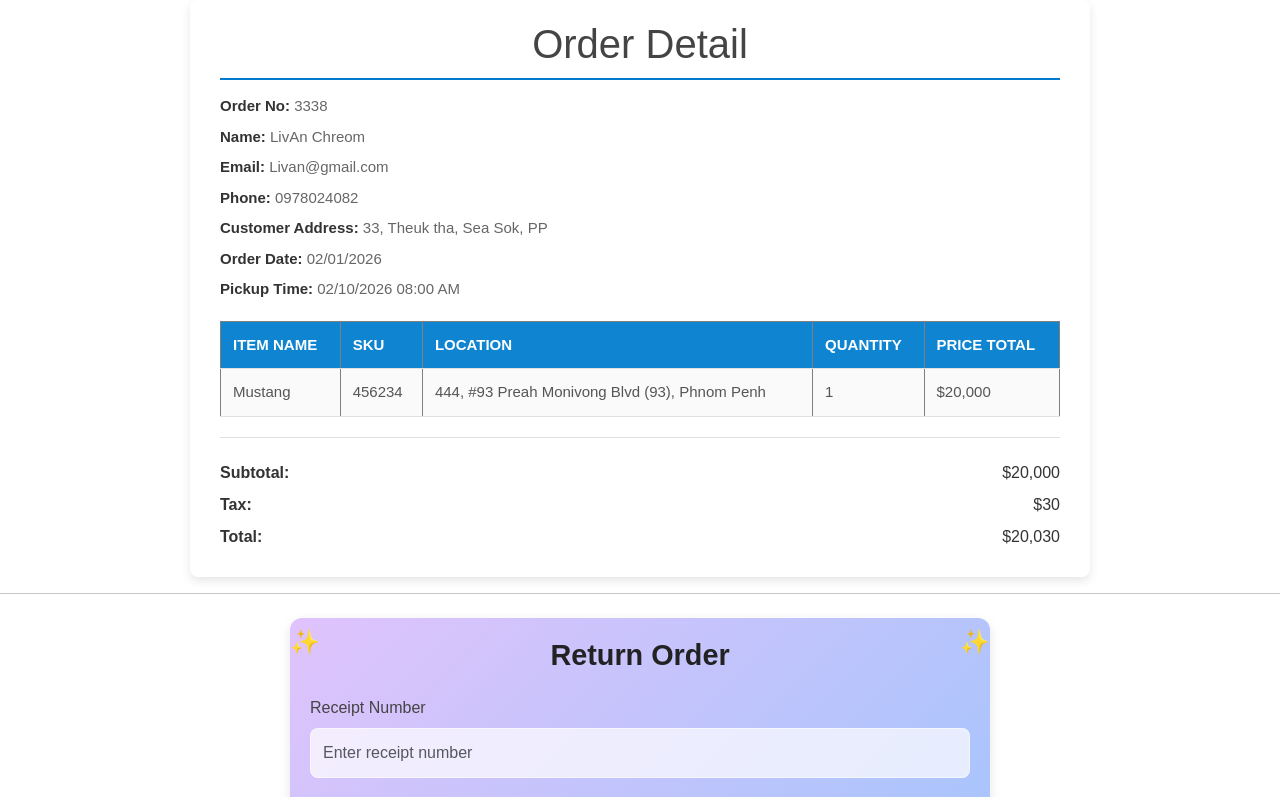
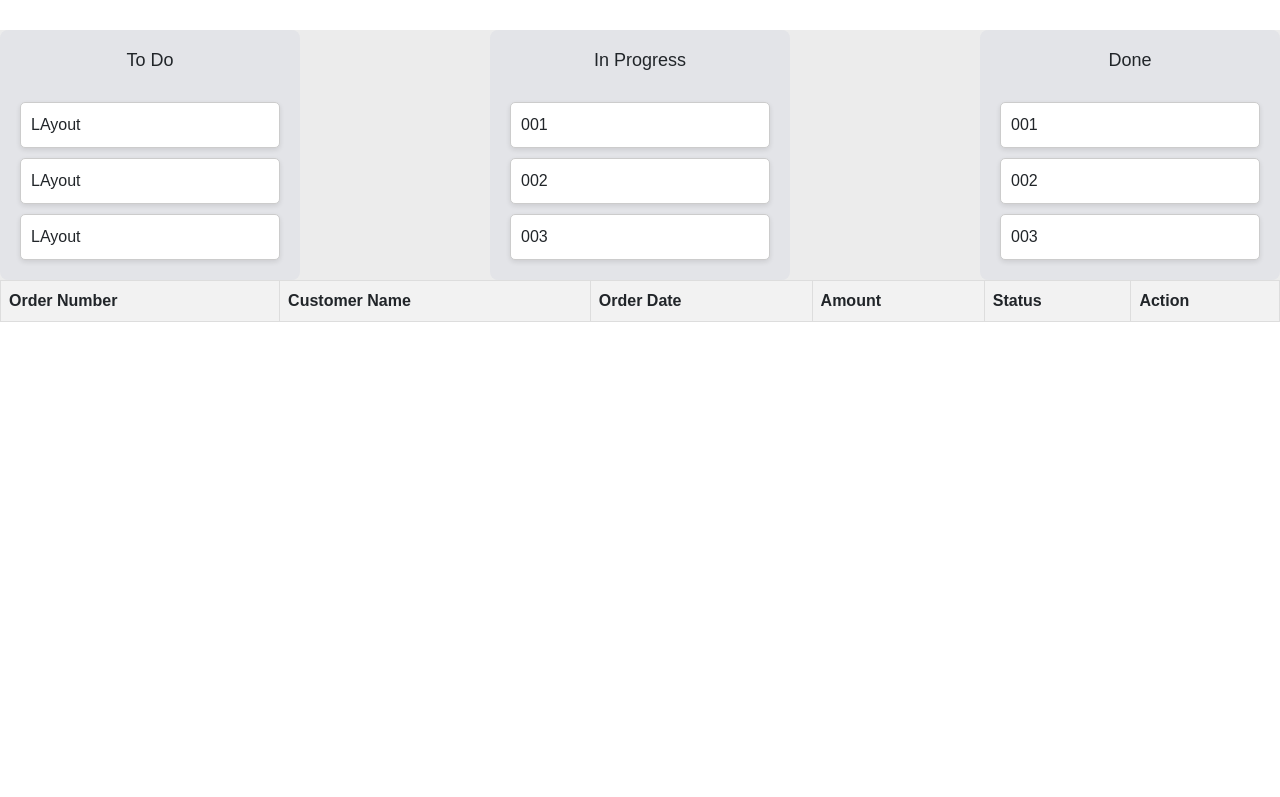
Before and after one commit to HengVattey/TEAMProject, an Angular app: page / in a window 1280 px wide. Shown: the top 797 px of the page. Built offline with nearby package versions, Linux system fonts and the light colour scheme.

Commit message:
Iaddabit
git commit -m

```diff
--- a/src/app/app.component.html
+++ b/src/app/app.component.html
@@ -1,14 +1,14 @@
-<!-- <app-receive-oder-list></app-receive-oder-list> -->
-<!-- <app-reject-order></app-reject-order> -->
-<!-- <app-pickup-component></app-pickup-component> -->
-
-<!-- <app-reject-order></app-reject-order> -->
+<!-- Vattey  -->
+<app-filter-table></app-filter-table>
+<!-- <app-receive-oder-list></app-receive-oder-list>
+<app-reject-order></app-reject-order> -->
+<!-- =====> End  -->
 
 <!-- LivAn -->
-<!-- <app-receive-order-list></app-receive-order-list> -->
-<!-- <app-pickup-component></app-pickup-component> -->
-<app-order-detail></app-order-detail>
+<!-- <app-receive-order-list></app-receive-order-list>
+<app-pickup-component></app-pickup-component>
+<app-order-detail></app-order-detail>  -->
 <!-- Ends LivAn -->
 
-<app-return></app-return>
-<app-return-order-list></app-return-order-list>
+<!-- <app-return></app-return>
+<app-return-order-list></app-return-order-list> -->
--- a/src/app/app.component.ts
+++ b/src/app/app.component.ts
@@ -7,6 +7,7 @@ import { ReturnComponent } from './return/return.component';
 import { ReceiveOrderListComponent } from './receive-order-list/receive-order-list.component';
 import { PickupComponentComponent } from "./pickup-component/pickup-component.component";
 import { ReturnOrderListComponent } from "./return-order-list/return-order-list.component";
+import { FilterTAbleComponent } from './filter-table/filter-table.component';
 
 @Component({
   selector: 'app-root',
@@ -17,7 +18,7 @@ import { ReturnOrderListComponent } from "./return-order-list/return-order-list.
     ReceiveOderListComponent,
     OrderDetailComponent,
     REjectOrderComponent,
-    ReceiveOrderListComponent, PickupComponentComponent, ReturnOrderListComponent],
+    ReceiveOrderListComponent, PickupComponentComponent, ReturnOrderListComponent,FilterTAbleComponent],
   templateUrl: './app.component.html',
   styleUrl: './app.component.css',
 })
--- /dev/null
+++ b/src/app/filter-table/filter-table.component.css
@@ -0,0 +1,87 @@
+/* Reset default margins and paddings */
+* {
+  margin: 0;
+  padding: 0;
+  box-sizing: border-box;
+}
+
+/* Body setup */
+/* body {
+  font-family: Arial, sans-serif;
+  background-color: #f5f5f5;
+  display: flex;
+  justify-content: center;
+  align-items: center;
+  height: 100vh;
+  margin: 0;
+} */
+
+/* Container for the whole Kanban board */
+.kanban-container {
+  display: flex;
+  gap: 20px;
+}
+
+/* Style for each Kanban column */
+.kanban-column {
+  background-color: #e3e4e8;
+  border-radius: 8px;
+  width: 300px;
+  padding: 20px;
+  display: flex;
+  flex-direction: column;
+  gap: 10px;
+}
+
+/* Column titles (e.g., To Do, In Progress, Done) */
+.kanban-column h2 {
+  text-align: center;
+  font-size: 18px;
+  margin-bottom: 20px;
+}
+
+/* Style for each task card */
+.task-card {
+  background-color: #fff;
+  border: 1px solid #ccc;
+  border-radius: 5px;
+  padding: 10px;
+  box-shadow: 0 2px 5px rgba(0, 0, 0, 0.1);
+}
+
+/* Hover effect for task cards */
+.task-card:hover {
+  background-color: #f9f9f9;
+}
+
+/* Aesthetic improvements */
+body {
+  background-color: #ececec;
+  font-family: 'Arial', sans-serif;
+}
+
+.kanban-container {
+  justify-content: space-between;
+  gap: 20px;
+  margin-top: 30px;
+}
+
+
+.filter-section {
+  margin-bottom: 20px;
+}
+
+.order-table {
+  border-collapse: collapse;
+  width: 100%;
+}
+
+.order-table th, .order-table td {
+  border: 1px solid #ddd;
+  padding: 8px;
+  text-align: left;
+}
+
+.order-table th {
+  background-color: #f2f2f2;
+}
--- /dev/null
+++ b/src/app/filter-table/filter-table.component.html
@@ -0,0 +1,105 @@
+<!-- <h2>Using Jquery in Angular</h2>
+
+
+<button  id="flip" >Click</button>
+
+
+<div id="panel" style="width: 200px; height: 200px; padding: 20px; background-color: aqua; ">
+  Lorem ipsum dolor, sit amet consectetur adipisicing elit. Error praesentium dolores laudantium voluptatum sed dolorem sapiente iusto libero nesciunt? Perspiciatis, repudiandae. Quod recusandae quam numquam adipisci dicta modi repellat a?
+</div>
+
+=====> -->
+
+<body>
+  <!-- <Head> </Head>
+
+
+    <h1 style="color:green">GeeksforGeeks</h1>
+    <h2>Jquery in Angular</h2>
+    <button>click me </button>
+      <p id="result"></p>
+    <button class="hi">Hi</button>
+   <input type="text" id="fromInput">
+
+  <p>===========================></p>
+
+<p class="p">Welcome : </p>
+
+<ol>
+  <li>list1</li>
+  <li>list2</li>
+  <li>list3</li>
+</ol>
+
+<button id="btn1">Append text</button>
+<button id="btn2">Append list items</button>
+
+<p>===============================></p>
+
+<div class="container">
+<div class="form-row">
+<div class="col-m">
+
+  <input type="text" class="form-control " placeholder="Name" id="txtName">
+  <input type="text" class="form-control " placeholder=" Contact No" id="txtName">
+</div>
+</div>
+
+</div> -->
+
+  <div class="kanban-container">
+    <!-- Column for To Do -->
+    <div class="kanban-column" id="todo" >
+      <h2>To Do</h2>
+      <div class="task-card" *ngFor= "let item of filterTickets('To Do')" >
+        <p> {{item.ticketName}} </p>
+      </div>
+
+    </div>
+
+    <!-- Column for In Progress -->
+    <div class="kanban-column" id="in-progress">
+      <h2>In Progress</h2>
+      <div class="task-card"  *ngFor="let item of filterTickets('In progress')"  >
+        <p> {{ item.ticketId}} </p>
+      </div>
+    </div>
+
+    <!-- Column for Done -->
+    <div class="kanban-column" id="done">
+      <h2>Done</h2>
+      <div class="task-card" *ngFor="let item of filterTickets('Done')"  >
+        <p>{{ item.ticketId}} </p>
+      </div>
+    </div>
+  </div>
+
+
+
+
+
+  <table class="order-table">
+    <thead>
+      <tr>
+        <th>Order Number</th>
+        <th>Customer Name</th>
+        <th>Order Date</th>
+        <th>Amount</th>
+        <th>Status</th>
+        <th>Action</th>
+      </tr>
+    </thead>
+    <tbody>
+      <tr *ngFor="let order of filteredOrders">
+        </tr>
+      <tr *ngIf="filteredOrders.length === 0">
+        <td colspan="6">No orders found.</td>
+      </tr>
+    </tbody>
+  </table>
+
+
+
+
+
+</body>
--- /dev/null
+++ b/src/app/filter-table/filter-table.component.ts
@@ -0,0 +1,122 @@
+import { CommonModule } from '@angular/common';
+import { Component } from '@angular/core';
+// import $ from 'jquery';
+interface Order {
+  orderNumber: string;
+  customerName: string;
+  orderDate: Date;
+  amount: number;
+  status: string;
+  // Add the missing property
+  store?: string; // Make it optional with a '?'
+}
+
+@Component({
+  selector: 'app-filter-table',
+  standalone: true,
+  imports: [CommonModule],
+  templateUrl: './filter-table.component.html',
+  styleUrl: './filter-table.component.css',
+})
+export class FilterTAbleComponent {
+  // ngOnInit() {
+  //   $('button').on('click', function () {
+  //     $('#result').html('<b>jQuery used in angular by installation.</b>');
+  //   });
+  //   $('.hi').on('click', function () {
+  //     const inputString = $('#fromInput').val();
+  //     alert('heello');
+  //   });
+  //   $('#btn1').on('click', function () {
+  //     $('ol').append(' <li>I append a item.</li>');
+  //   });
+  //   $('#btn2').on('click', function () {
+  //     $('.p').append(' <h1>I am here to append text.</h1>  ');
+  //   });
+  // }
+
+
+ticketsArray : any[]=[
+{
+ticketId: "001",
+ticketName: "LAyout",
+status: "In progress"
+},
+{
+  ticketId: "002",
+  ticketName: "LAyout",
+  status: "In progress"
+},
+{
+  ticketId: "003",
+  ticketName: "LAyout",
+  status: "To Do"
+}
+
+
+];
+filterTickets(status: string){
+return  this.ticketsArray.filter(m=>m.status=status);
+
+}
+
+
+orders: Order[] = [
+  {
+    orderNumber: '12345',
+    customerName: 'John Doe',
+    orderDate: new Date('2023-11-05'),
+    amount: 100,
+    status: 'Pending'
+  },
+  // Add more mock orders here
+];
+
+filter: any = {
+  fromDate: '',
+  toDate: '',
+  store: '',
+  orderNumber: '',
+  customerName: ''
+};
+
+ngOnInit() {
+  // Initially, display all orders
+  this.filteredOrders = this.orders;
+}
+
+filteredOrders: Order[] = [];
+
+search() {
+  this.filteredOrders = this.orders.filter(order => {
+    // Implement filtering logic here based on the filter object
+    // For example:
+    return (
+      (!this.filter.fromDate || order.orderDate >= new Date(this.filter.fromDate)) &&
+      (!this.filter.toDate || order.orderDate <= new Date(this.filter.toDate)) &&
+      (!this.filter.store || order.store === this.filter.store) &&
+      (!this.filter.orderNumber || order.orderNumber.includes(this.filter.orderNumber)) &&
+      (!this.filter.customerName || order.customerName.includes(this.filter.customerName))
+    );
+  });
+}
+
+clearFilter() {
+  this.filter = {
+    fromDate: '',
+    toDate: '',
+    store: '',
+    orderNumber: '',
+    customerName: ''
+  };
+  this.filteredOrders = this.orders;
+}
+
+viewDetails(orderNumber: string) {
+  // Handle viewing order details
+  // This could involve navigating to a new route or displaying a modal
+  console.log('Viewing details for order:', orderNumber);
+}
+
+
+}
--- a/src/app/receive-oder-list/receive-oder-list.component.css
+++ b/src/app/receive-oder-list/receive-oder-list.component.css
@@ -1,8 +1,8 @@
 
 body{
-  background-color: #c87ea1;
+  /* background-color: #c87ea1;
   background-image: linear-gradient(0deg, #c87ea1 0%, #c0434d 100%);
-
+    */
 }
 
 .t1{
--- a/src/app/receive-oder-list/receive-oder-list.component.html
+++ b/src/app/receive-oder-list/receive-oder-list.component.html
@@ -85,4 +85,5 @@
     </div>
   </div>
 </div>
+
 </body>
```
Also changed, not shown: 1 other file (tests, documents, lock files or other folders).
